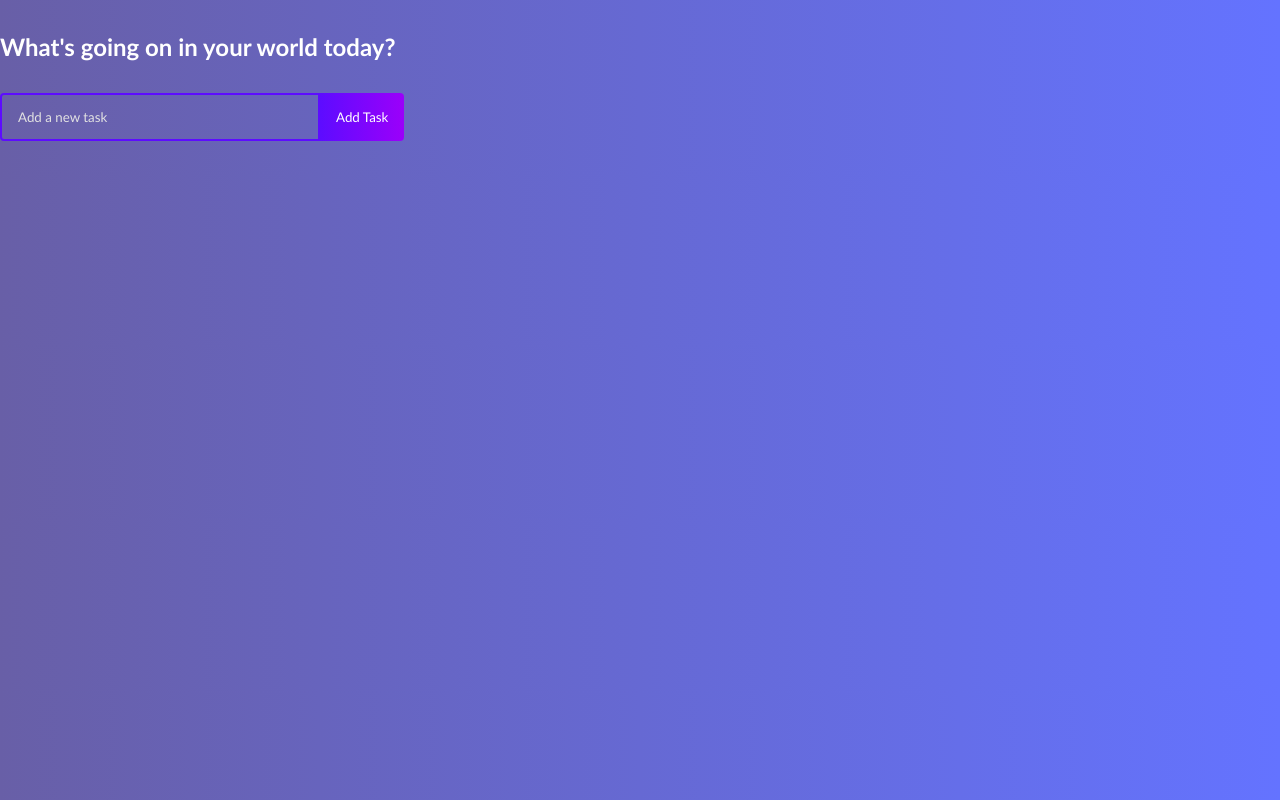
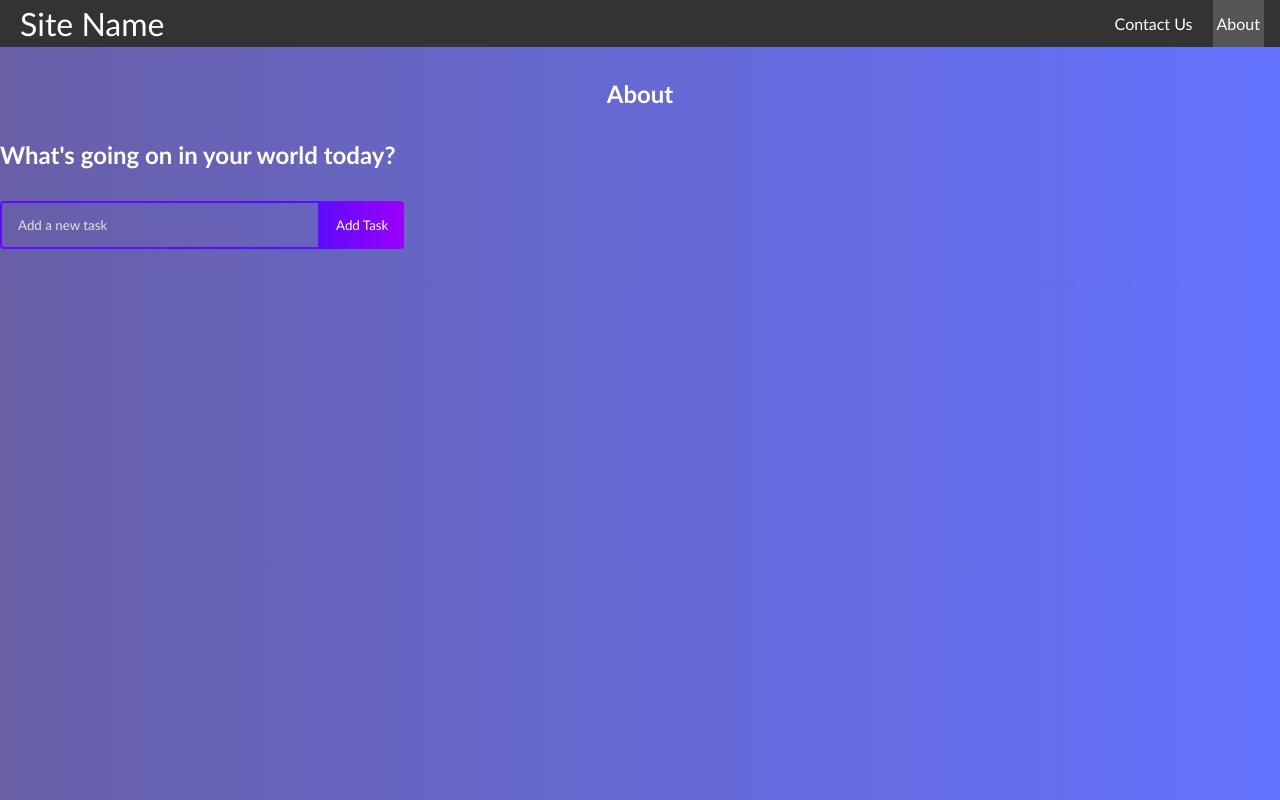
Before and after one commit to cfmiller176/to-do-app, a React (Vite) app: page /about in a window 1280 px wide. Built offline with nearby package versions, Linux system fonts and the light colour scheme.

Commit message:
about contact and home links added

```diff
--- a/package.json
+++ b/package.json
@@ -12,7 +12,9 @@
   "dependencies": {
     "react": "^18.2.0",
     "react-dom": "^18.2.0",
-    "react-icons": "^4.10.1"
+    "react-icons": "^4.10.1",
+    "react-router-dom": "^6.14.2",
+    "styled-components": "^5.3.10"
   },
   "devDependencies": {
     "@types/react": "^18.2.15",
--- a/src/App.jsx
+++ b/src/App.jsx
@@ -2,16 +2,31 @@
 import './App.css';
 import TodoForm from "./components/TodoForm";
 import TodoList from './components/TodoList';
+import NavBar from './components/NavBar';
+import Contact from './pages/Contact';
+import About from './pages/About';
+import Home from "./pages/Home";
+import { Route, Routes } from "react-router-dom"
+
+
 
 function App() {
 
-
   return (
     <div className = "to-do-app">
+      <NavBar />
+      <div className="container">
+        <Routes>
+          <Route path="/" element={<Home/>} />
+          <Route path="/contact" element={<Contact/>} />
+          <Route path="/about" element={<About/>} />
+        </Routes>
+      </div>
       <TodoList />
+
     </div>
 
     );
 }
 
-export default App
+export default App;
--- /dev/null
+++ b/src/components/NavBar.jsx
@@ -0,0 +1,29 @@
+import { Link, useMatch, useResolvedPath } from "react-router-dom"
+
+export default function NavBar () {
+    return (
+        <nav className="nav">
+            <Link to="/" className="site-title">
+                Site Name
+            </Link>
+        <ul>
+            <CustomLink to="/contact">Contact Us</CustomLink>
+            <CustomLink to="/about">About</CustomLink>
+        </ul>
+    </nav>
+    )
+
+}
+
+function CustomLink ({ to, children, ...props }) {
+    const resolvedPath = useResolvedPath(to)
+    const isActive = useMatch({ path: resolvedPath.pathname, end: true})
+
+    return (
+        <li className={isActive ? "active" : ""}>
+            <Link to ={to} {...props}>
+                {children}
+                </Link>
+        </li>
+    )
+}
--- a/src/main.jsx
+++ b/src/main.jsx
@@ -1,9 +1,15 @@
 import React from 'react'
 import ReactDOM from 'react-dom/client'
 import App from './App.jsx'
+import "./styles.css"
+import{ BrowserRouter } from "react-router-dom"
+
+
 
 ReactDOM.createRoot(document.getElementById('root')).render(
   <React.StrictMode>
+    <BrowserRouter>
     <App />
+    </BrowserRouter>
   </React.StrictMode>,
 )
--- /dev/null
+++ b/src/pages/About.jsx
@@ -0,0 +1,3 @@
+export default function About () {
+    return <h1>About</h1>
+}
--- /dev/null
+++ b/src/pages/Contact.jsx
@@ -0,0 +1,3 @@
+export default function Contact () {
+    return <h1>Contact Us</h1>
+}
--- /dev/null
+++ b/src/pages/Home.jsx
@@ -0,0 +1,5 @@
+import React from 'react'
+
+export default function Home() {
+  return <h1>Home</h1>
+}
--- /dev/null
+++ b/src/styles.css
@@ -0,0 +1,52 @@
+* {
+    box-sizing: border-box;
+}
+
+body{
+    margin: 0;
+}
+.container {
+    margin: 1rem;
+    text-align: center;
+
+}
+.nav {
+    background-color: #333;
+    color: white;
+    display: flex;
+    justify-content: space-between;
+    align-items: stretch;
+    gap: 2rem;
+    padding: 0 1rem;
+}
+
+.site-title {
+    font-size: 2rem;
+}
+
+.nav ul {
+    margin: 0;
+    padding: 0;
+    list-style: none;
+    display: flex;
+    gap: 1rem;
+
+}
+
+.nav a {
+    color: inherit;
+    text-decoration: none;
+    height: 100%;
+    display: flex;
+    align-items: center;
+    padding: .25rem;
+
+}
+
+.nav li:hover {
+    background-color: #777;
+}
+
+.nav li.active {
+    background-color: #555;
+}
```
Also changed, not shown: 1 other file (tests, documents, lock files or other folders).
